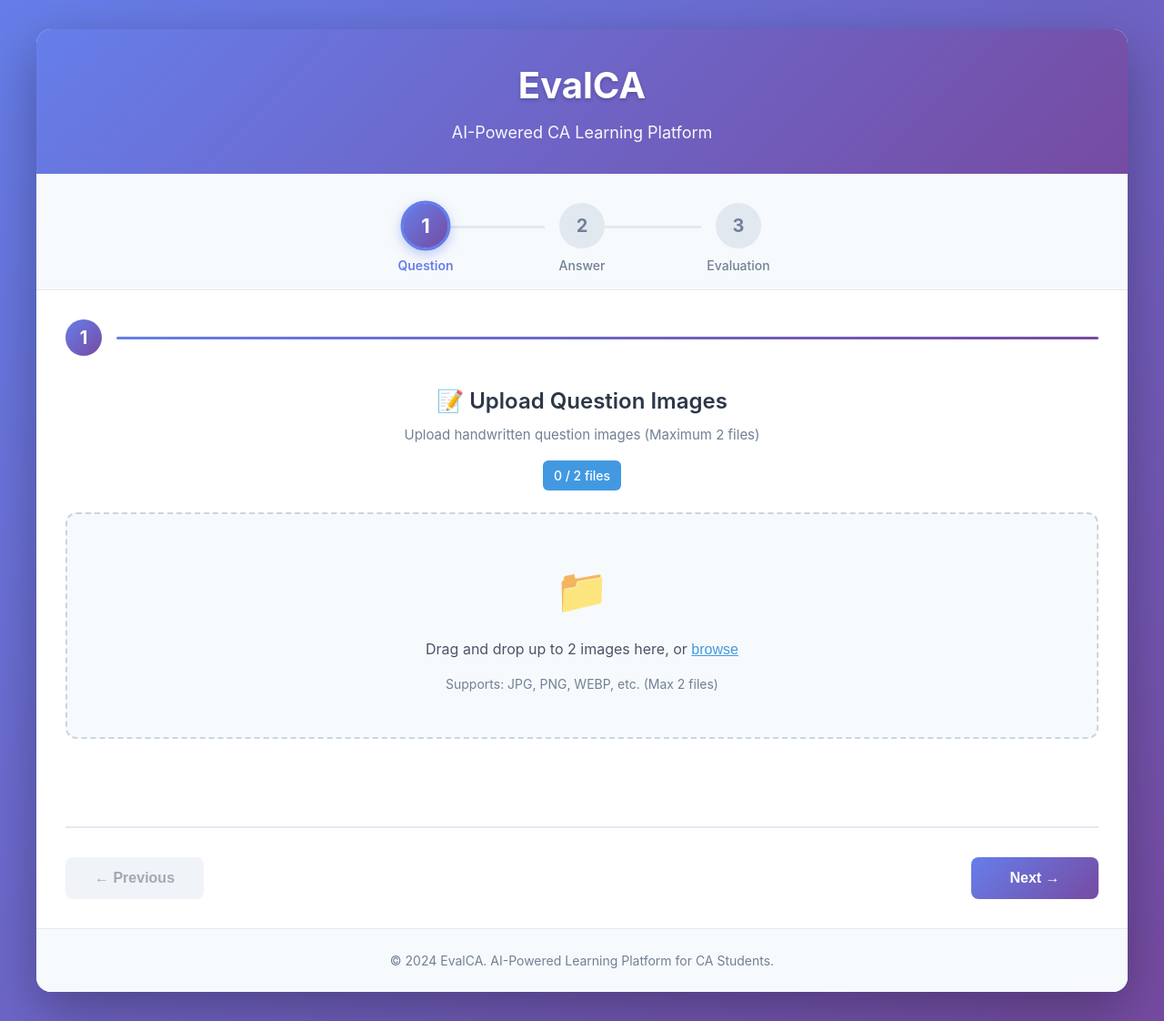
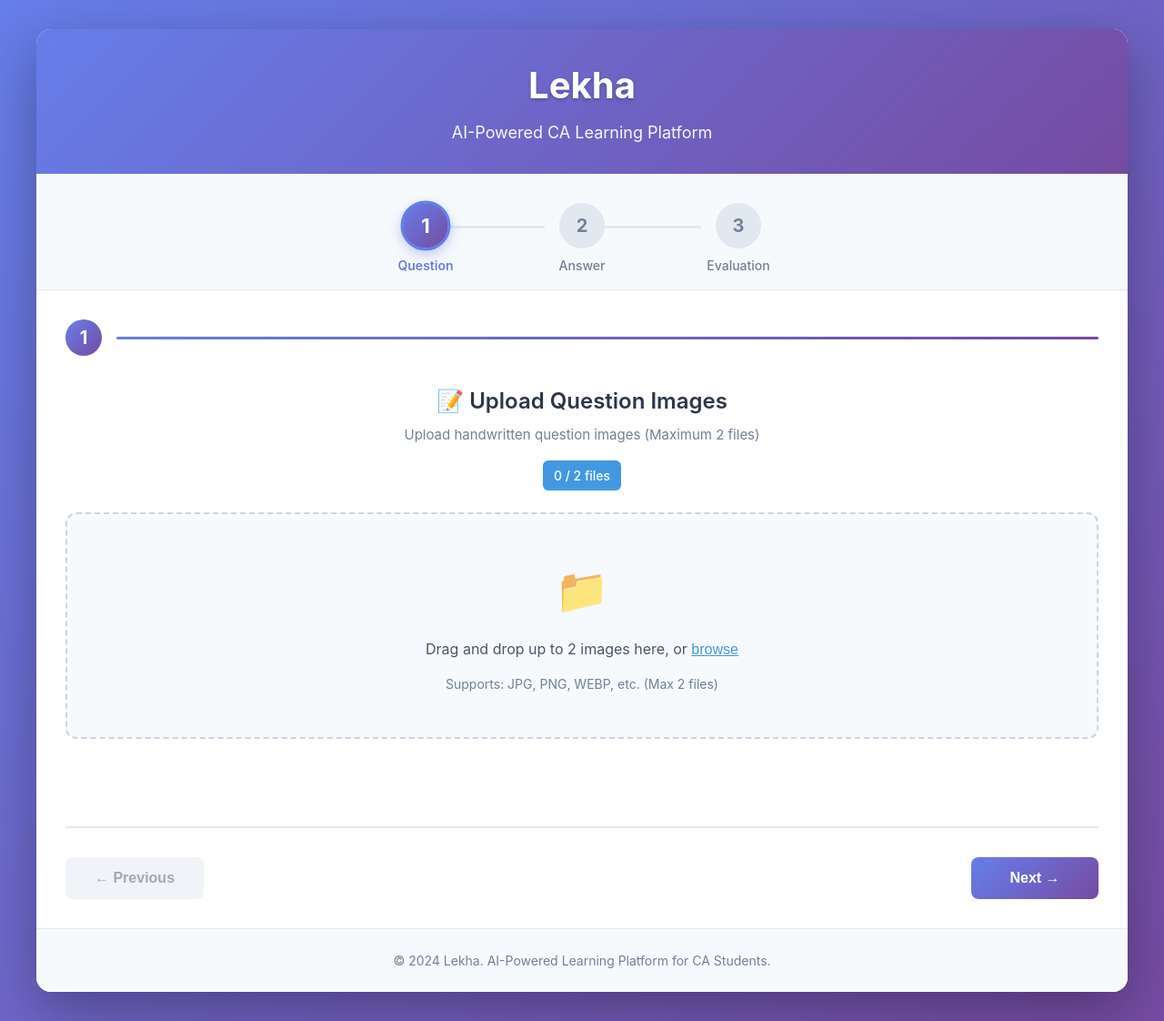
Before and after one commit to TechMaverickHub/100x-capstone-evalca-frontend, a React (Vite) app: page / in a window 1280 px wide. Shown: the whole page at 91% size. Built offline with nearby package versions, Linux system fonts and the light colour scheme.

Commit message:
Rename project from EvalCA to Lekha, updating all relevant references in HTML, Markdown, and JavaScript files.

```diff
--- a/index.html
+++ b/index.html
@@ -4,7 +4,7 @@
     <meta charset="UTF-8" />
     <link rel="icon" type="image/svg+xml" href="/vite.svg" />
     <meta name="viewport" content="width=device-width, initial-scale=1.0" />
-    <title>EvalCA - AI-Powered CA Learning Platform</title>
+    <title>Lekha - AI-Powered CA Learning Platform</title>
   </head>
   <body>
     <div id="root"></div>
--- a/package.json
+++ b/package.json
@@ -1,5 +1,5 @@
 {
-  "name": "evalca-web",
+  "name": "lekha-web",
   "version": "1.0.0",
   "description": "AI-Powered CA Learning Platform",
   "type": "module",
--- a/src/App.jsx
+++ b/src/App.jsx
@@ -185,7 +185,7 @@
     <div className="app">
       <div className="app-container">
         <header className="app-header">
-          <h1 className="app-title">EvalCA</h1>
+          <h1 className="app-title">Lekha</h1>
           <p className="app-subtitle">AI-Powered CA Learning Platform</p>
         </header>
 
@@ -338,7 +338,7 @@
         </main>
 
         <footer className="app-footer">
-          <p>© 2024 EvalCA. AI-Powered Learning Platform for CA Students.</p>
+          <p>© 2024 Lekha. AI-Powered Learning Platform for CA Students.</p>
         </footer>
       </div>
     </div>
```
Also changed, not shown: 2 other files (tests, documents, lock files or other folders).
